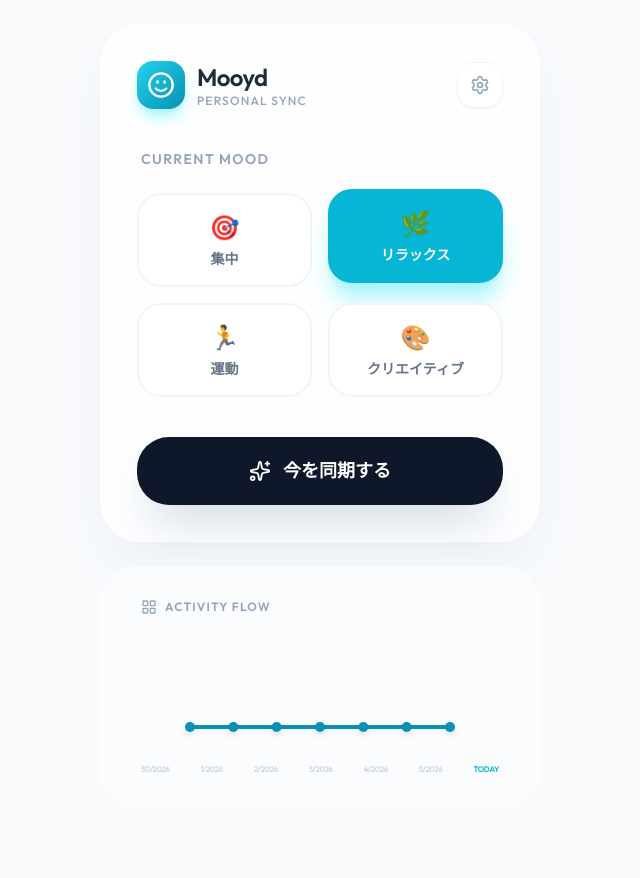
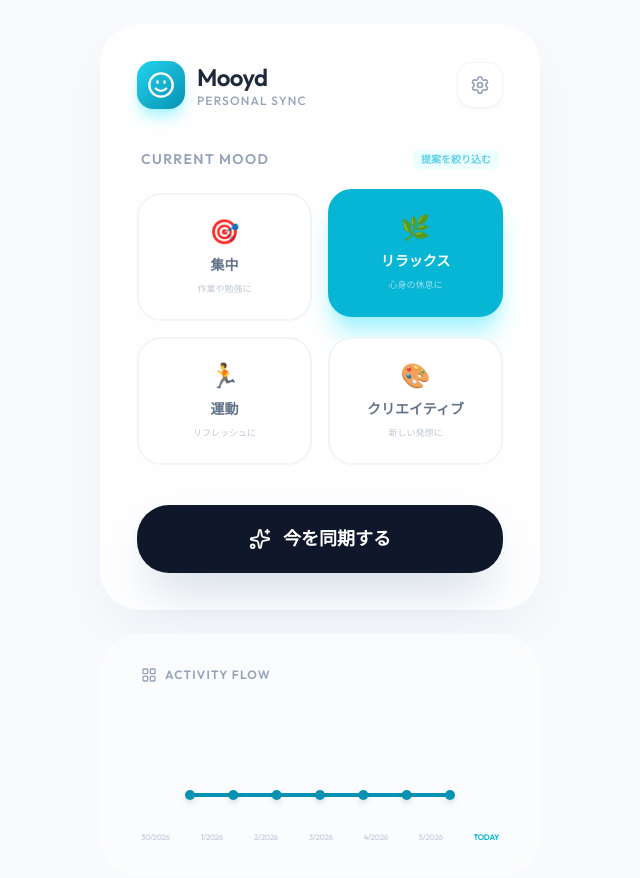
Before and after one commit to LeeR6174/Mooyd, a React (Vite) app: page / in a window 1280 px wide. Shown: the top 878 px of the page, without its empty margins (320-960 px from the left). Before the commit the page ends 832 px from the top, so only its background shows below. Built offline with nearby package versions, Linux system fonts and the light colour scheme.

Commit message:
feat: implement core application logic and UI for action recommendation system in App.jsx

```diff
--- a/src/App.jsx
+++ b/src/App.jsx
@@ -6,10 +6,10 @@
 } from 'lucide-react';
 
 const defaultMoods = [
-  { id: '集中', label: '集中', icon: '🎯' },
-  { id: 'リラックス', label: 'リラックス', icon: '🌿' },
-  { id: '運動', label: '運動', icon: '🏃' },
-  { id: 'クリエイティブ', label: 'クリエイティブ', icon: '🎨' },
+  { id: '集中', label: '集中', icon: '🎯', desc: '作業や勉強に' },
+  { id: 'リラックス', label: 'リラックス', icon: '🌿', desc: '心身の休息に' },
+  { id: '運動', label: '運動', icon: '🏃', desc: 'リフレッシュに' },
+  { id: 'クリエイティブ', label: 'クリエイティブ', icon: '🎨', desc: '新しい発想に' },
 ];
 
 function App() {
@@ -241,21 +241,27 @@
 
 
               <div className="mb-10">
-                <label className="block text-sm font-bold text-slate-400 uppercase tracking-widest mb-6 px-1">Current Mood</label>
+                <div className="flex items-center justify-between mb-6 px-1">
+                  <label className="text-sm font-bold text-slate-400 uppercase tracking-widest">Current Mood</label>
+                  <span className="text-[10px] font-bold text-cyan-500/60 uppercase bg-cyan-50 px-2 py-0.5 rounded-md">提案を絞り込む</span>
+                </div>
                 <div className="grid grid-cols-2 gap-3 sm:gap-4">
                   {userMoods.map((mood) => (
                     <button
                       key={mood.id}
                       onClick={() => { playSound('click'); setSelectedMood(mood.id); }}
-                      className={`relative overflow-hidden py-4 px-3 rounded-3xl text-sm font-semibold transition-all duration-300 border-2
+                      className={`relative overflow-hidden py-5 px-3 rounded-3xl text-sm font-semibold transition-all duration-300 border-2
                         ${selectedMood === mood.id
                           ? 'bg-cyan-500 border-cyan-500 text-white shadow-xl shadow-cyan-200 -translate-y-1'
                           : 'bg-white border-slate-100 text-slate-500 hover:border-cyan-200 hover:bg-slate-50 active:scale-95'}
                       `}
                     >
-                      <div className="flex flex-col items-center gap-1.5 relative z-10">
-                        <span className="text-2xl">{mood.icon}</span>
-                        <span className="truncate w-full px-1">{mood.label}</span>
+                      <div className="flex flex-col items-center gap-1 relative z-10">
+                        <span className="text-2xl mb-1">{mood.icon}</span>
+                        <span className="font-bold">{mood.label}</span>
+                        <span className={`text-[9px] font-medium opacity-60 ${selectedMood === mood.id ? 'text-white' : 'text-slate-400'}`}>
+                          {mood.desc || '気分に合わせて'}
+                        </span>
                       </div>
                     </button>
                   ))}
@@ -469,8 +475,8 @@
   const handleSubmit = (e) => {
     e.preventDefault();
     if (!label) return;
-    if (initialData) onUpdate({ ...initialData, label, icon });
-    else onAdd({ id: label, label, icon });
+    if (initialData) onUpdate({ ...initialData, label, icon, desc: '' });
+    else onAdd({ id: label, label, icon, desc: '' });
     setLabel(''); setIcon('✨');
   };
 
```
